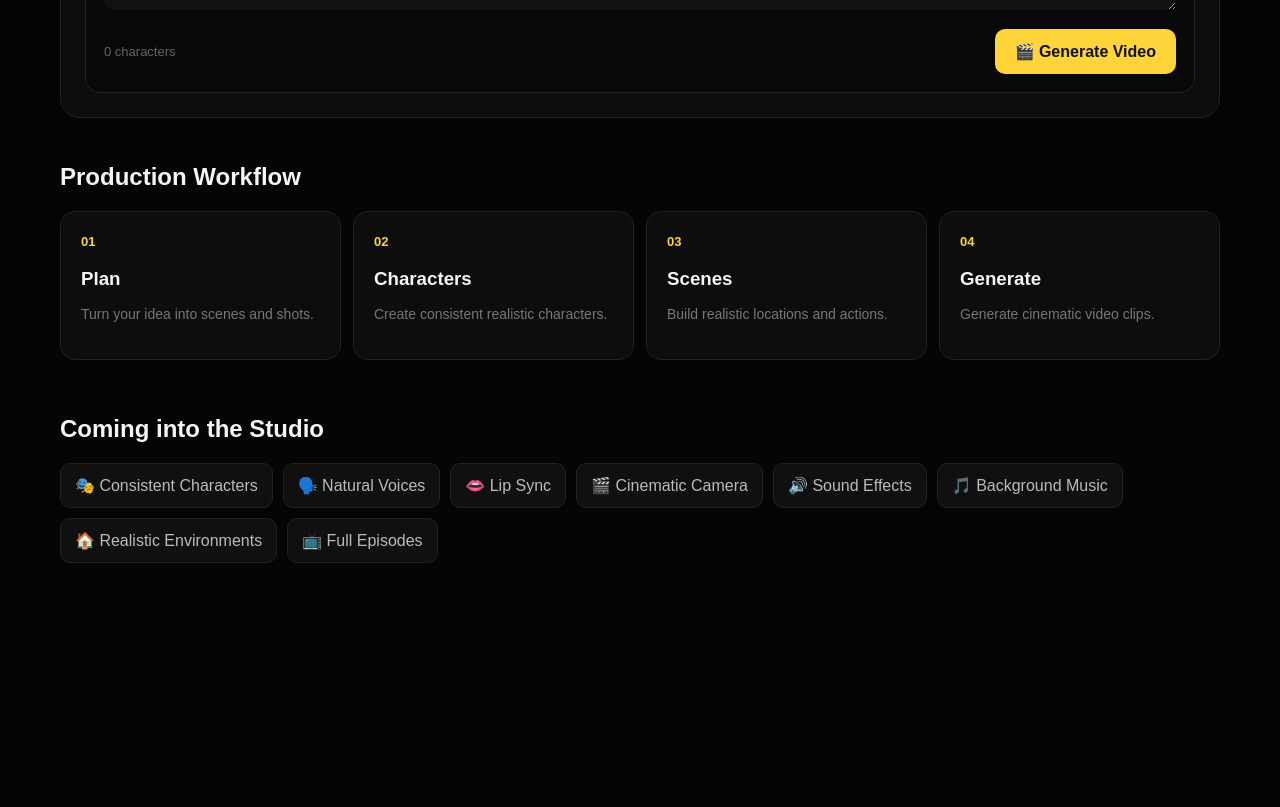
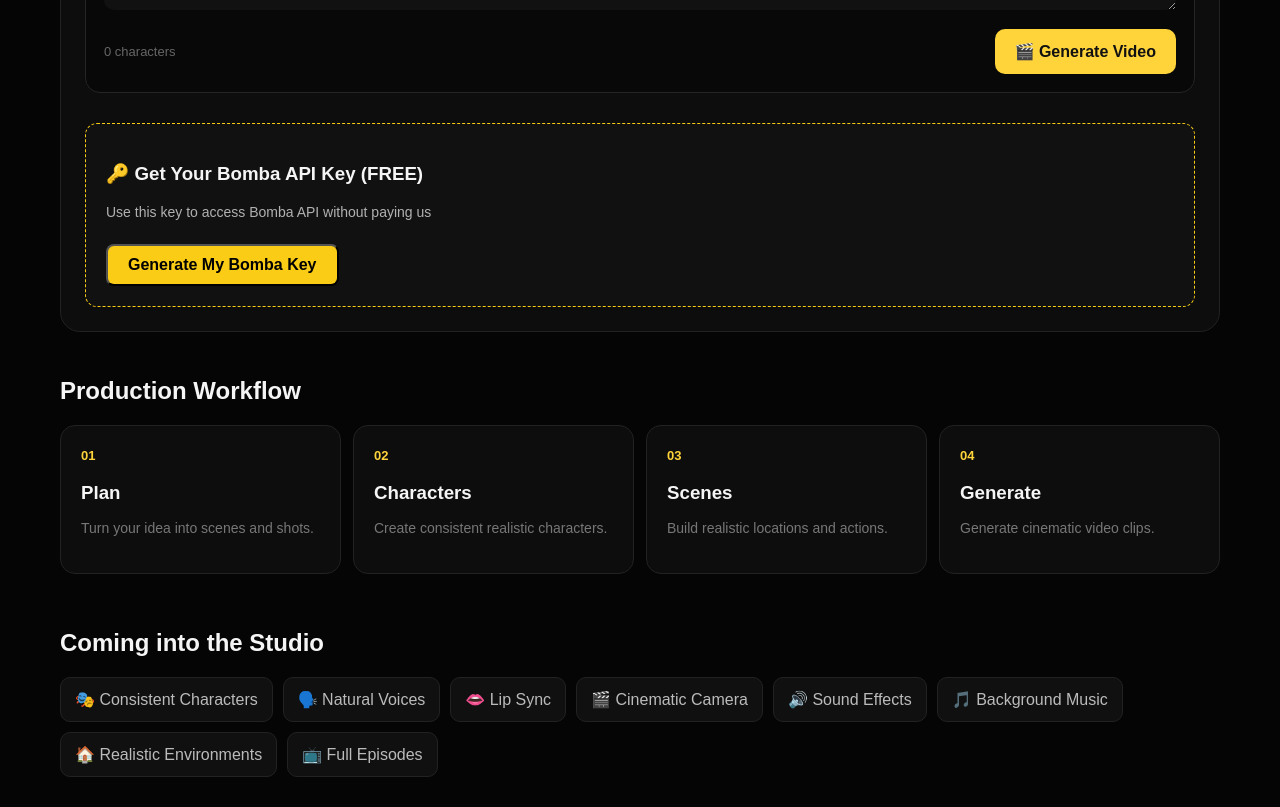
Before and after one commit to tapbombaai-glitch/bomba-ai-video, a Next.js app: page / in a window 1280 px wide. Shown: the part 800-1607 px from the top of the page. Before the commit the page ends 1393 px from the top, so only its background shows below. Built offline with nearby package versions, Linux system fonts and the light colour scheme.

Commit message:
Update page.jsx

```diff
--- a/app/page.jsx
+++ b/app/page.jsx
@@ -5,6 +5,8 @@
 export default function Home() {
   const [mode, setMode] = useState("Movie");
   const [prompt, setPrompt] = useState("");
+  const [bombaKey, setBombaKey] = useState("");
+  const [loadingKey, setLoadingKey] = useState(false);
 
   const modes = [
     "Movie",
@@ -15,6 +17,22 @@
     "Presenter",
     "Story",
   ];
+
+  const handleGenerateBombaKey = async () => {
+    setLoadingKey(true);
+    try {
+      const res = await fetch('/api/keys/generate', { method: 'POST' });
+      const data = await res.json();
+      if (data.apiKey) {
+        setBombaKey(data.apiKey);
+      } else {
+        alert("Error generating key: " + JSON.stringify(data));
+      }
+    } catch (err) {
+      alert("Failed to generate key");
+    }
+    setLoadingKey(false);
+  };
 
   return (
     <main className="studio">
@@ -73,6 +91,28 @@
             </button>
           </div>
         </div>
+
+        {/* --- NEW BOMBA KEY SECTION --- */}
+        <div style={{ marginTop: '30px', padding: '20px', background: '#111', borderRadius: '12px', border: '1px dashed #facc15' }}>
+          <h3>🔑 Get Your Bomba API Key (FREE)</h3>
+          <p style={{ fontSize: '14px', opacity: 0.7 }}>Use this key to access Bomba API without paying us</p>
+
+          <button
+            onClick={handleGenerateBombaKey}
+            disabled={loadingKey}
+            style={{ marginTop: '10px', background: '#facc15', color: 'black', padding: '10px 20px', borderRadius: '8px', fontWeight: 'bold', cursor: 'pointer' }}
+          >
+            {loadingKey ? "Generating..." : "Generate My Bomba Key"}
+          </button>
+
+          {bombaKey && (
+            <div style={{ marginTop: '15px', padding: '10px', background: 'black', borderRadius: '8px', wordBreak: 'break-all' }}>
+              <code style={{ color: '#facc15' }}>{bombaKey}</code>
+              <p style={{ fontSize: '12px', marginTop: '5px' }}>Copy am! Na your own be this!</p>
+            </div>
+          )}
+        </div>
+
       </section>
 
       <section className="workflow">
```
